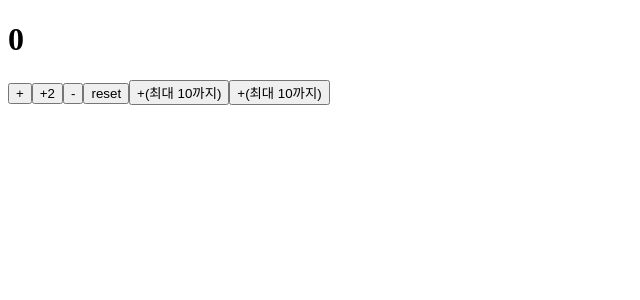
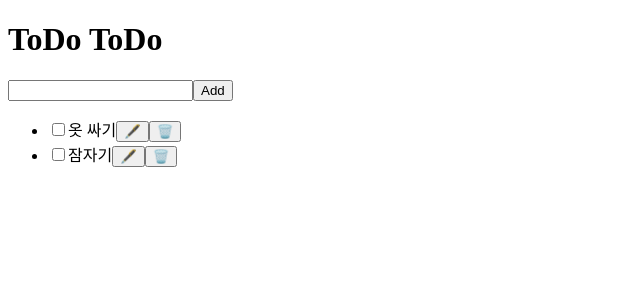
Before and after one commit to bambxxz1e/2026_Programming, a React (Vite) app: page / in a window 1280 px wide. Shown: the top 300 px of the page, without its empty margins (0-640 px from the left). Built offline with nearby package versions, Linux system fonts and the light colour scheme.

Commit message:
TodoListApp HTML

```diff
--- /dev/null
+++ b/src/TodoListApp.jsx
@@ -0,0 +1,33 @@
+import { useState } from "react";
+
+function TodoListApp(){
+  const [todo, setTodo] = useState("");
+
+  return(
+    <>
+      <h1>ToDo ToDo</h1>
+
+      <form>
+        <input type="text"/>
+        <button>Add</button>
+      </form>
+
+      <ul>
+        <li>
+          <input type="checkbox" name="" id="" />
+          <label>옷 싸기</label>
+          <button>🖋️</button>
+          <button>🗑️</button>
+        </li>
+        <li>
+          <input type="checkbox" name="" id="" />
+          <label>잠자기</label>
+          <button>🖋️</button>
+          <button>🗑️</button>
+        </li>
+      </ul>
+    </>
+  );
+}
+
+export default TodoListApp;
--- a/src/main.jsx
+++ b/src/main.jsx
@@ -1,10 +1,10 @@
 import { StrictMode } from 'react'
 import { createRoot } from 'react-dom/client'
 // import './index.css'
-import CounterApp from './CounterApp.jsx'
+import TodoListApp from './TodoListApp.jsx'
 
 createRoot(document.getElementById('root')).render(
   <StrictMode>
-    <CounterApp />
+    <TodoListApp />
   </StrictMode>,
 )
```
Also changed, not shown: 1 other file (tests, documents, lock files or other folders).
